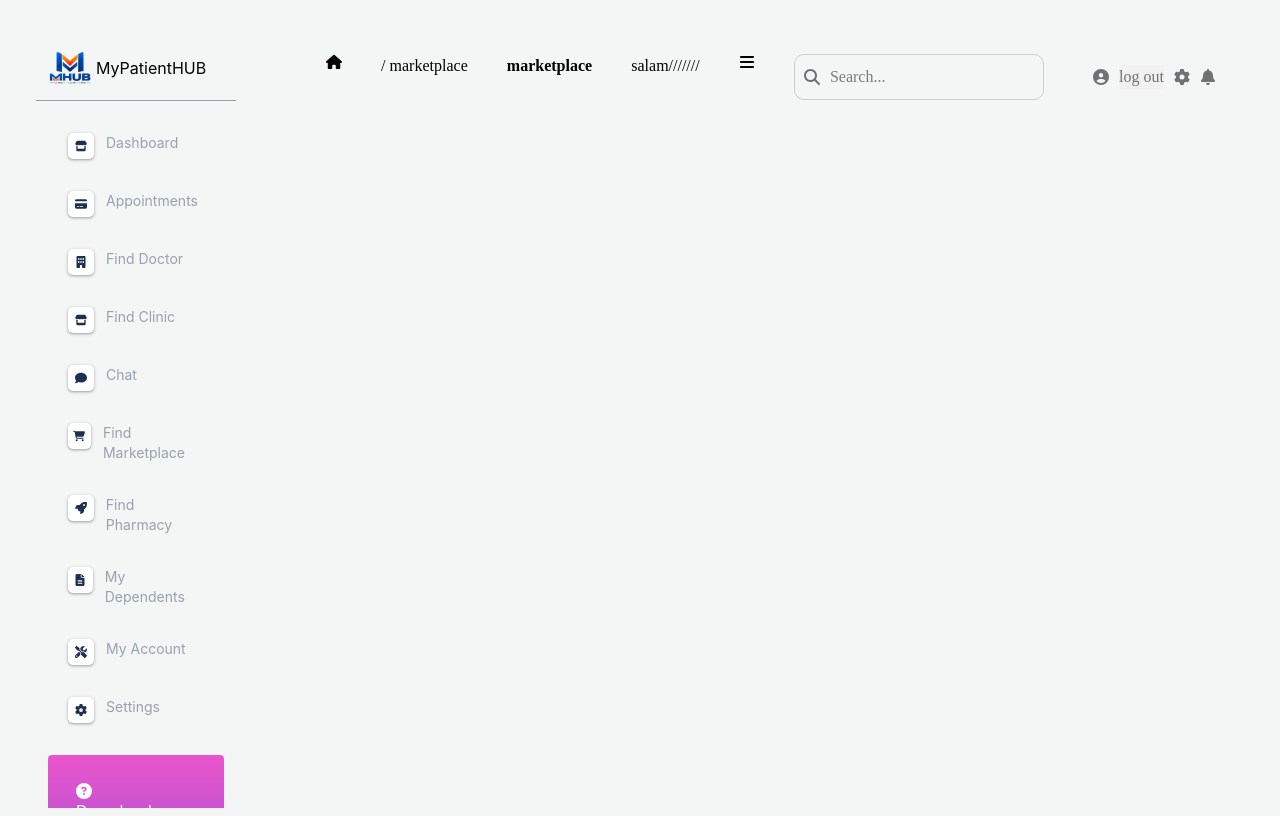
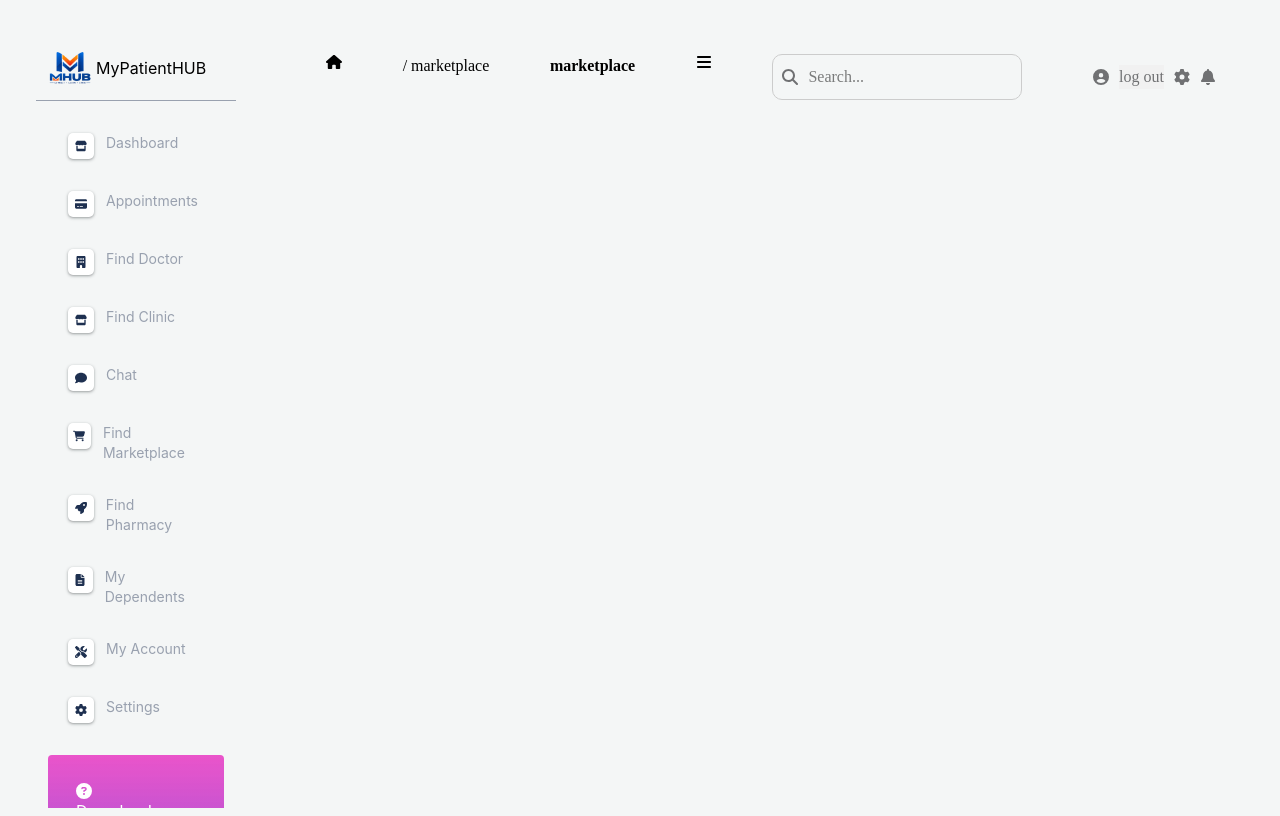
Before and after one commit to narges-karimyar/HUB, a React (Vite) app: page /marketplace in a window 1280 px wide. Both pictures are taken after typing "name@example.com", "Sample123" into the empty fields and a click on the button "SIGN IN". Built offline with nearby package versions, Linux system fonts and the light colour scheme.

Commit message:
remove 28 line

```diff
--- a/src/Components/FindMarketplace.jsx
+++ b/src/Components/FindMarketplace.jsx
@@ -25,7 +25,7 @@ export default function FindMarketplace() {
               <b>marketplace</b>
             </p>
           </div>
-            <p><h1>salam///////</h1></p>
+
           <FaBars onClick={() => setOpen(!open)} className="cursor-pointer" />
           <div className="search-box relative w-[250px] max-lg:w-[150px] max-[600px]:w-full max-[600px]:order-3">
             <FaMagnifyingGlass className="absolute left-2.5 top-1/2 -translate-y-1/2 text-[rgb(112,113,115)]" />
```
